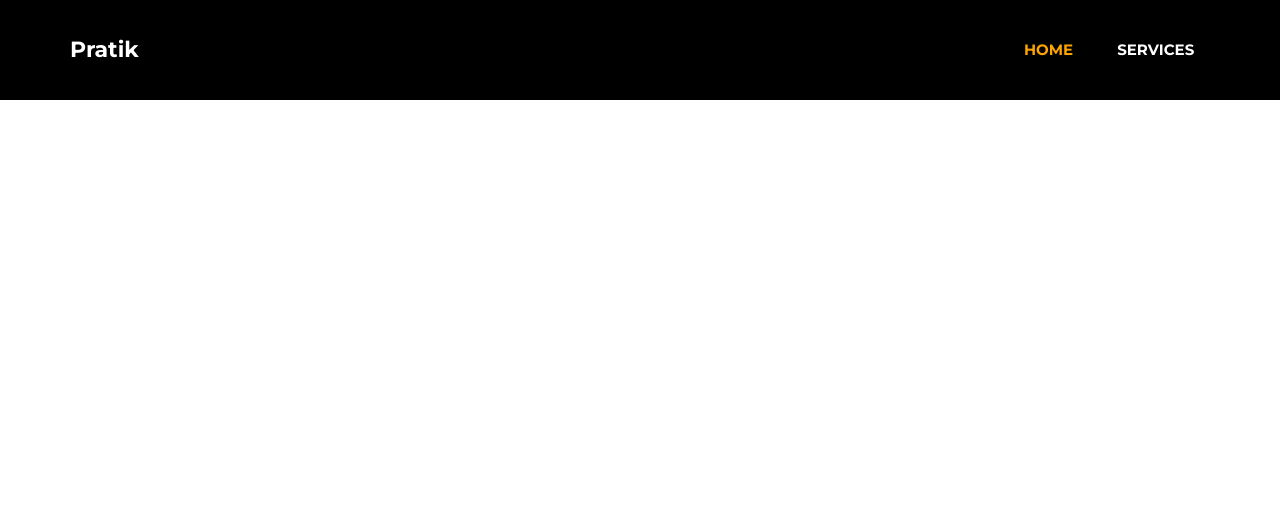
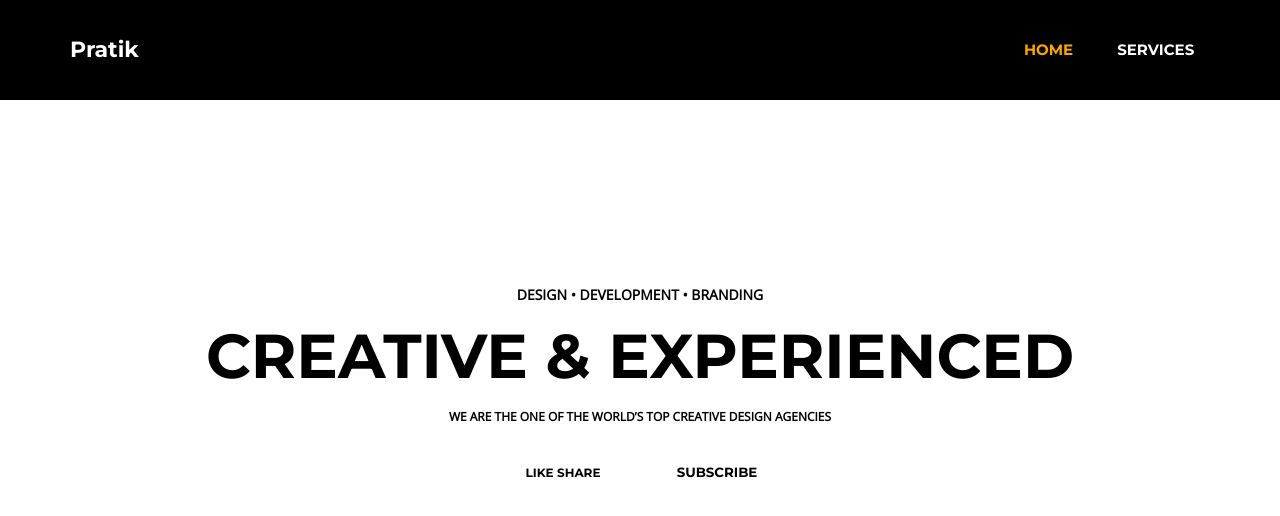
Before and after one commit to PratikBhatt4215/Home-Page-Using-HTML-CSS, a plain HTML site: page index.html in a window 1280 px wide. Drawn offline with nearby package versions, Linux system fonts and the light colour scheme.

Commit message:
Adding buttons

```diff
--- a/index.html
+++ b/index.html
@@ -30,13 +30,13 @@
 
         </div>
 
-        <!-- <div class="text">
+        <div class="text">
             <h4> DESIGN • DEVELOPMENT • BRANDING </h4>
             <h1> CREATIVE & EXPERIENCED </h1>
             <h3> WE ARE THE ONE OF THE WORLD’S TOP CREATIVE DESIGN AGENCIES </h3>
             <button id="buttonone"> like share </button>
             <button id="buttontwo"> Subscribe </button>
-        </div> -->
+        </div>
 
     </div>
 
```
